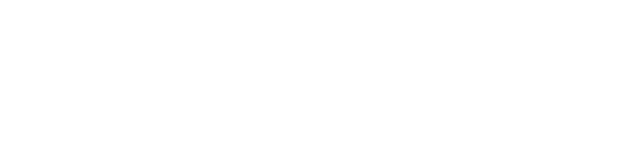
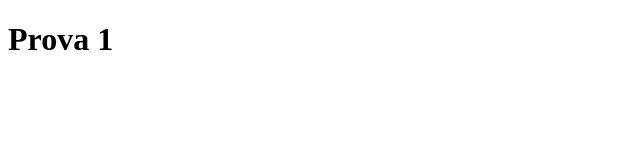
Before and after one commit to Cirino99/prova-git, a plain HTML site: page index.html in a window 1280 px wide. Shown: the whole page, without its empty margins (0-640 px from the left). Drawn offline with Linux system fonts and the light colour scheme.

Commit message:
modica nuovo branch

```diff
--- a/index.html
+++ b/index.html
@@ -7,6 +7,6 @@
     <title>Document</title>
 </head>
 <body>
-
+    <h1>Prova 1</h1>
 </body>
 </html>
```
